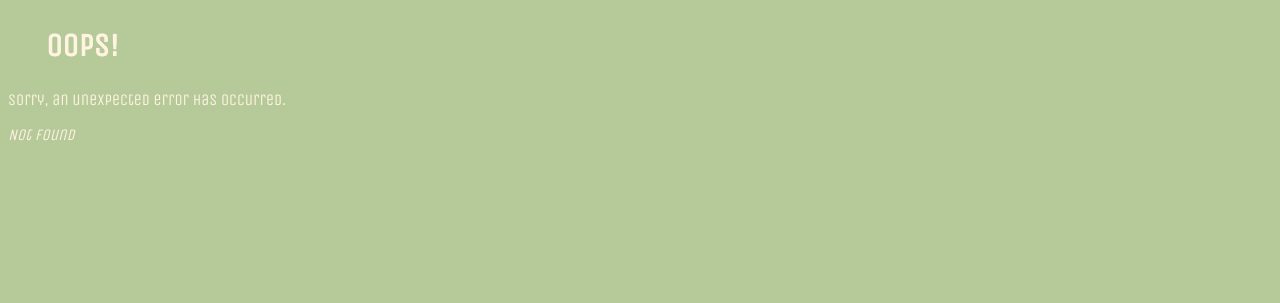
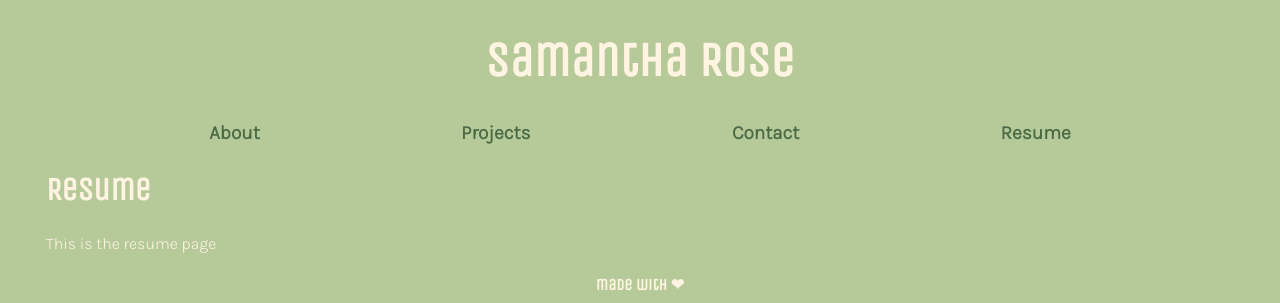
Before and after one commit to samanthashleyrose/React-Coding-Portfolio, a React (Vite) app: page /Resume in a window 1280 px wide. Before the commit this address had no page. Shown: the top 303 px of the page. Built offline with nearby package versions, Linux system fonts and the light colour scheme.

Commit message:
Created resume page

```diff
--- a/src/components/Nav.jsx
+++ b/src/components/Nav.jsx
@@ -29,6 +29,14 @@ function Nav() {
                     Contact
                 </Link>
             </p>
+            <p className="nav-option">
+                <Link
+                    to="/Resume"
+                    className={currentPage === '/Resume' ? 'nav-link active' : 'nav-link'}
+                >
+                    Resume
+                </Link>
+            </p>
         </div>
     );
 }
--- a/src/main.css
+++ b/src/main.css
@@ -71,6 +71,12 @@ img {
     margin-left: 3%;
 }
 
+/* RESUME */
+#resume-section {
+    font-family: Karla, sans-serif;
+    margin-left: 3%;
+}
+
 /* FOOTER */
 .footer {
     display: block;
--- a/src/main.jsx
+++ b/src/main.jsx
@@ -7,6 +7,7 @@ import App from './App'
 import About from './pages/About';
 import Projects from './pages/Projects';
 import Contact from './pages/Contact';
+import Resume from './pages/Resume';
 import Error from './pages/Error';
 
 const router = createBrowserRouter([
@@ -27,6 +28,10 @@ const router = createBrowserRouter([
         path: '/Contact',
         element: <Contact />,
       },
+      {
+        path: '/Resume',
+        element: <Resume />,
+      },
     ],
   },
 ]);
--- /dev/null
+++ b/src/pages/Resume.jsx
@@ -0,0 +1,8 @@
+export default function Resume() {
+    return (
+      <div>
+        <h2>Resume</h2>
+        <p id="resume-section">This is the resume page</p>
+      </div>
+    );
+  }
```
